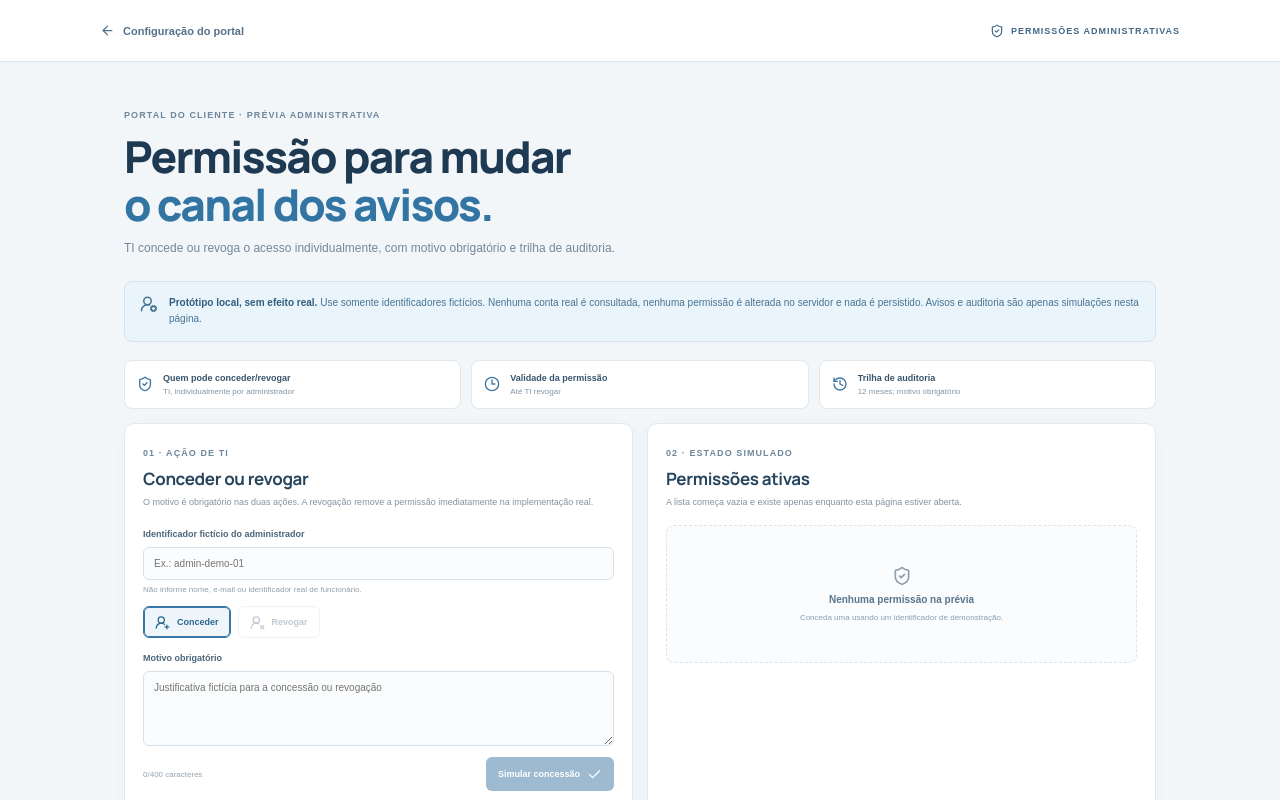
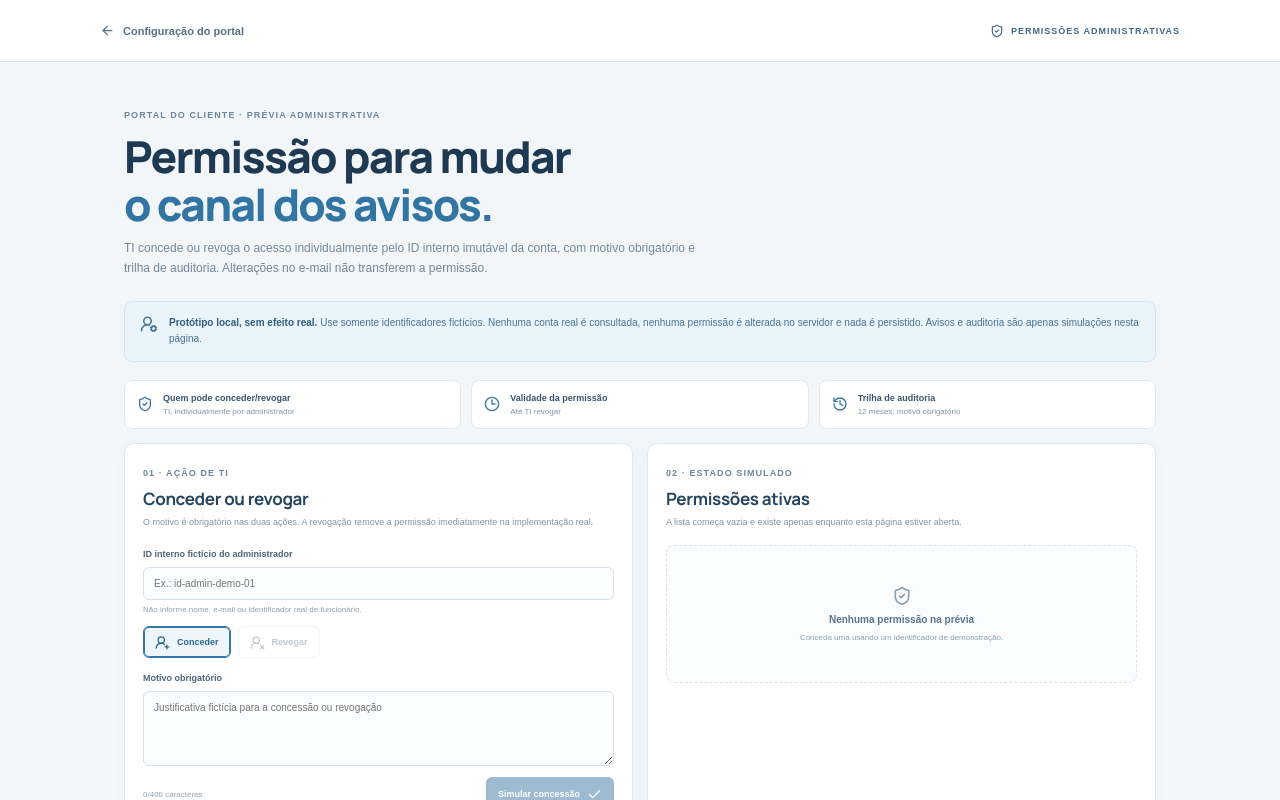
Before and after one commit to berger33/gruposegsystemseguranca, a Next.js app: page /admin/portal/permissoes in a window 1280 px wide. Shown: the top 800 px of the page. Built offline with nearby package versions, Linux system fonts and the light colour scheme.

Commit message:
docs: key reminder permissions by internal account ID
Co-authored-by: arena-agent <297053741+arena-agent@users.noreply.github.com>

```diff
--- a/src/app/admin/portal/permissoes/page.tsx
+++ b/src/app/admin/portal/permissoes/page.tsx
@@ -105,7 +105,7 @@ export default function ReminderPermissionsPage() {
           <div>
             <span className={styles.eyebrow}>PORTAL DO CLIENTE · PRÉVIA ADMINISTRATIVA</span>
             <h1>Permissão para mudar<br /><em>o canal dos avisos.</em></h1>
-            <p>TI concede ou revoga o acesso individualmente, com motivo obrigatório e trilha de auditoria.</p>
+            <p>TI concede ou revoga o acesso individualmente pelo ID interno imutável da conta, com motivo obrigatório e trilha de auditoria. Alterações no e-mail não transferem a permissão.</p>
           </div>
           {(events.length > 0 || notices.length > 0) && <button type="button" className={styles.reset} onClick={resetDemo}>Limpar demonstração</button>}
         </div>
@@ -125,8 +125,8 @@ export default function ReminderPermissionsPage() {
           <section className={styles.card} aria-labelledby="change-title">
             <div className={styles.cardHeading}><span className={styles.step}>01 · AÇÃO DE TI</span><h2 id="change-title">Conceder ou revogar</h2><p>O motivo é obrigatório nas duas ações. A revogação remove a permissão imediatamente na implementação real.</p></div>
             <form className={styles.form} onSubmit={submitChange}>
-              <label htmlFor="permission-target">Identificador fictício do administrador</label>
-              <input id="permission-target" required maxLength={100} value={target} onChange={event => { setTarget(event.target.value); setFeedback(""); }} placeholder="Ex.: admin-demo-01" autoComplete="off" />
+              <label htmlFor="permission-target">ID interno fictício do administrador</label>
+              <input id="permission-target" required maxLength={100} value={target} onChange={event => { setTarget(event.target.value); setFeedback(""); }} placeholder="Ex.: id-admin-demo-01" autoComplete="off" />
               <small>Não informe nome, e-mail ou identificador real de funcionário.</small>
 
               <div className={styles.actionGroup} role="group" aria-label="Ação de permissão">
```
Also changed, not shown: 2 other files (tests, documents, lock files or other folders).
